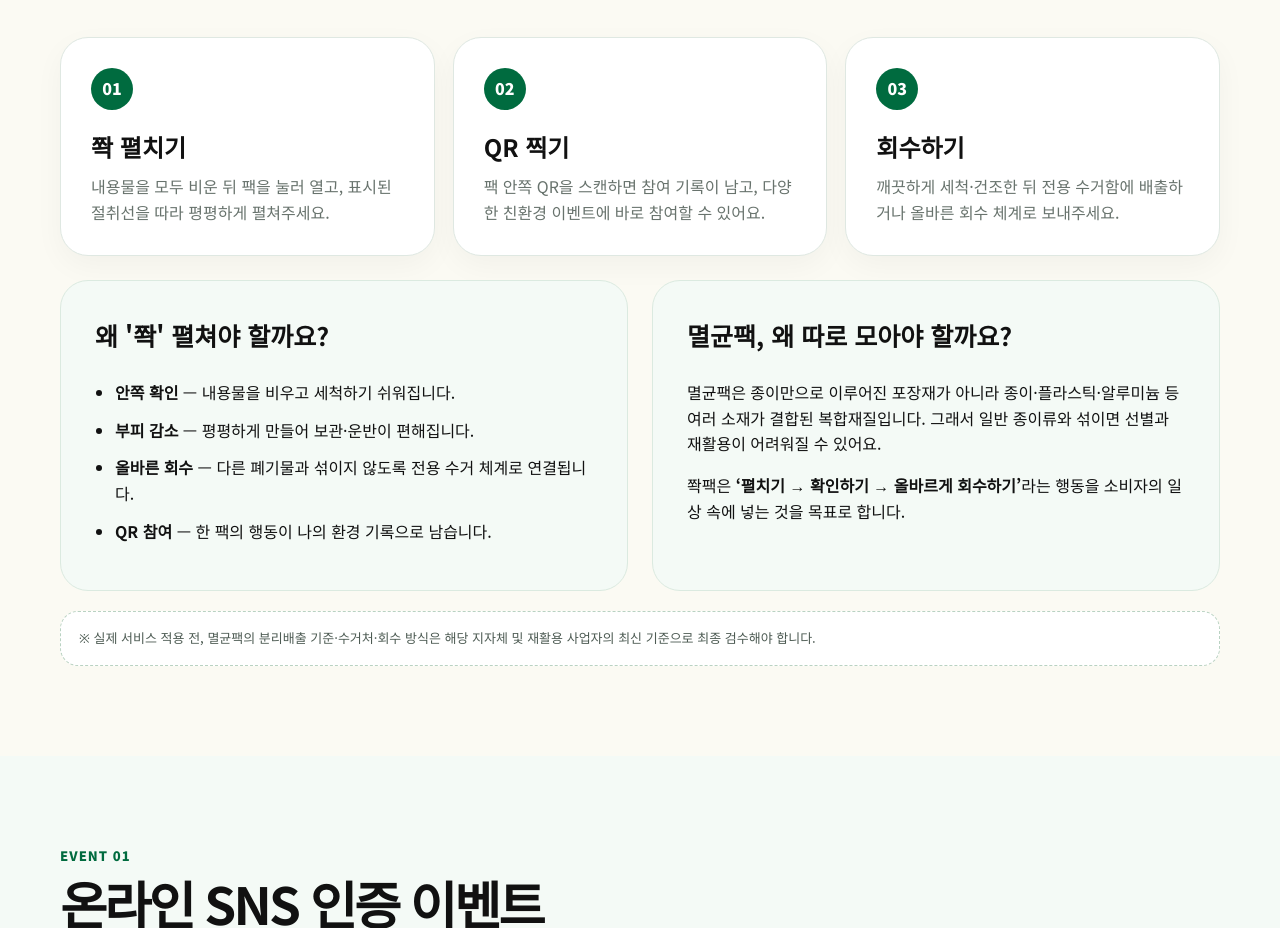
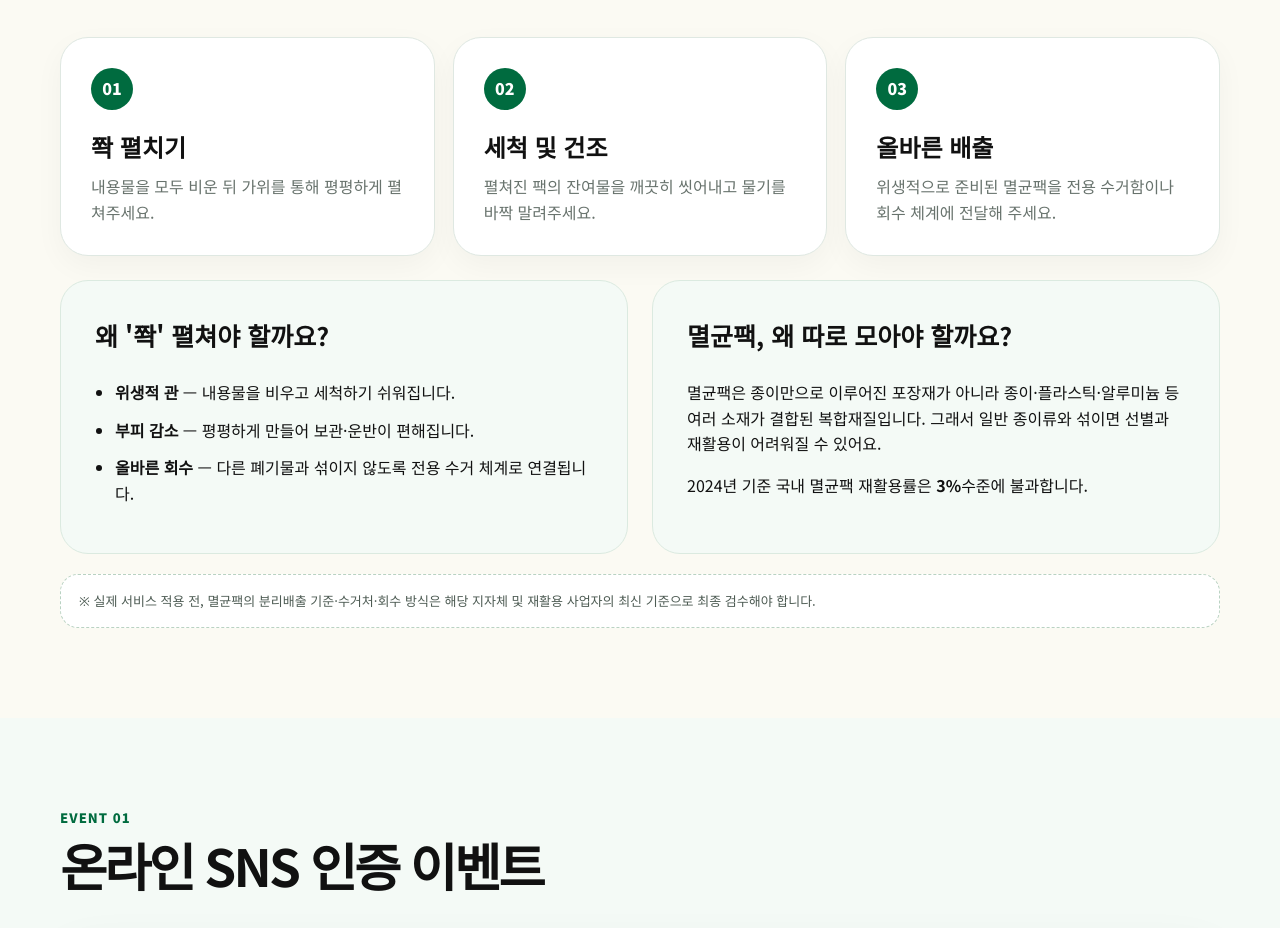
Before and after one commit to CODUS103/JJWAKPACKPROJECT2.0, a plain HTML site: page index.html in a window 1280 px wide. Shown: the part 1080-2008 px from the top of the page. Drawn offline with Linux system fonts and the light colour scheme.

Commit message:
Update index.html

```diff
--- a/index.html
+++ b/index.html
@@ -228,15 +228,15 @@ footer{padding:40px 0;background:#08160f;color:#b8c5be;font-size:12px}
     <div class="step-grid">
       <article class="step-card">
         <span class="step-no">01</span><h3>쫙 펼치기</h3>
-        <p>내용물을 모두 비운 뒤 팩을 눌러 열고, 표시된 절취선을 따라 평평하게 펼쳐주세요.</p>
+        <p>내용물을 모두 비운 뒤 가위를 통해 평평하게 펼쳐주세요.</p>
       </article>
       <article class="step-card">
-        <span class="step-no">02</span><h3>QR 찍기</h3>
-        <p>팩 안쪽 QR을 스캔하면 참여 기록이 남고, 다양한 친환경 이벤트에 바로 참여할 수 있어요.</p>
+        <span class="step-no">02</span><h3>세척 및 건조</h3>
+        <p>펼쳐진 팩의 잔여물을 깨끗히 씻어내고 물기를 바짝 말려주세요.</p>
       </article>
       <article class="step-card">
-        <span class="step-no">03</span><h3>회수하기</h3>
-        <p>깨끗하게 세척·건조한 뒤 전용 수거함에 배출하거나 올바른 회수 체계로 보내주세요.</p>
+        <span class="step-no">03</span><h3>올바른 배출</h3>
+        <p>위생적으로 준비된 멸균팩을 전용 수거함이나 회수 체계에 전달해 주세요.</p>
       </article>
     </div>
 
@@ -244,10 +244,9 @@ footer{padding:40px 0;background:#08160f;color:#b8c5be;font-size:12px}
       <article class="info-card">
         <h3>왜 '쫙' 펼쳐야 할까요?</h3>
         <ul>
-          <li><b>안쪽 확인</b> — 내용물을 비우고 세척하기 쉬워집니다.</li>
+          <li><b>위생적 관</b> — 내용물을 비우고 세척하기 쉬워집니다.</li>
           <li><b>부피 감소</b> — 평평하게 만들어 보관·운반이 편해집니다.</li>
           <li><b>올바른 회수</b> — 다른 폐기물과 섞이지 않도록 전용 수거 체계로 연결됩니다.</li>
-          <li><b>QR 참여</b> — 한 팩의 행동이 나의 환경 기록으로 남습니다.</li>
         </ul>
       </article>
       <article class="info-card">
@@ -258,8 +257,7 @@ footer{padding:40px 0;background:#08160f;color:#b8c5be;font-size:12px}
           재활용이 어려워질 수 있어요.
         </p>
         <p>
-          쫙팩은 <b>‘펼치기 → 확인하기 → 올바르게 회수하기’</b>라는 행동을
-          소비자의 일상 속에 넣는 것을 목표로 합니다.
+          2024년 기준 국내 멸균팩 재활용률은 <b>3%</b>수준에 불과합니다.
         </p>
       </article>
     </div>
```
